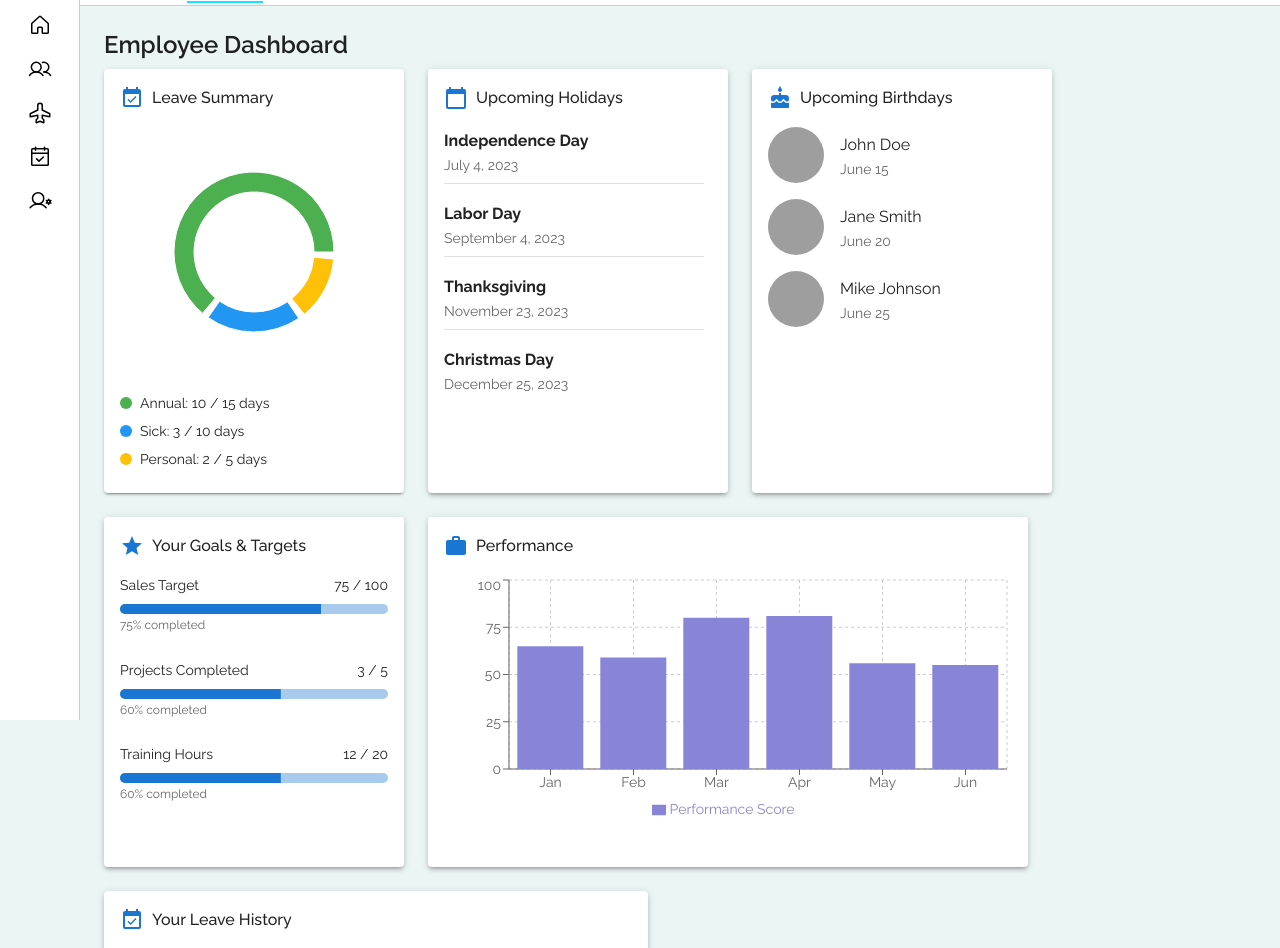
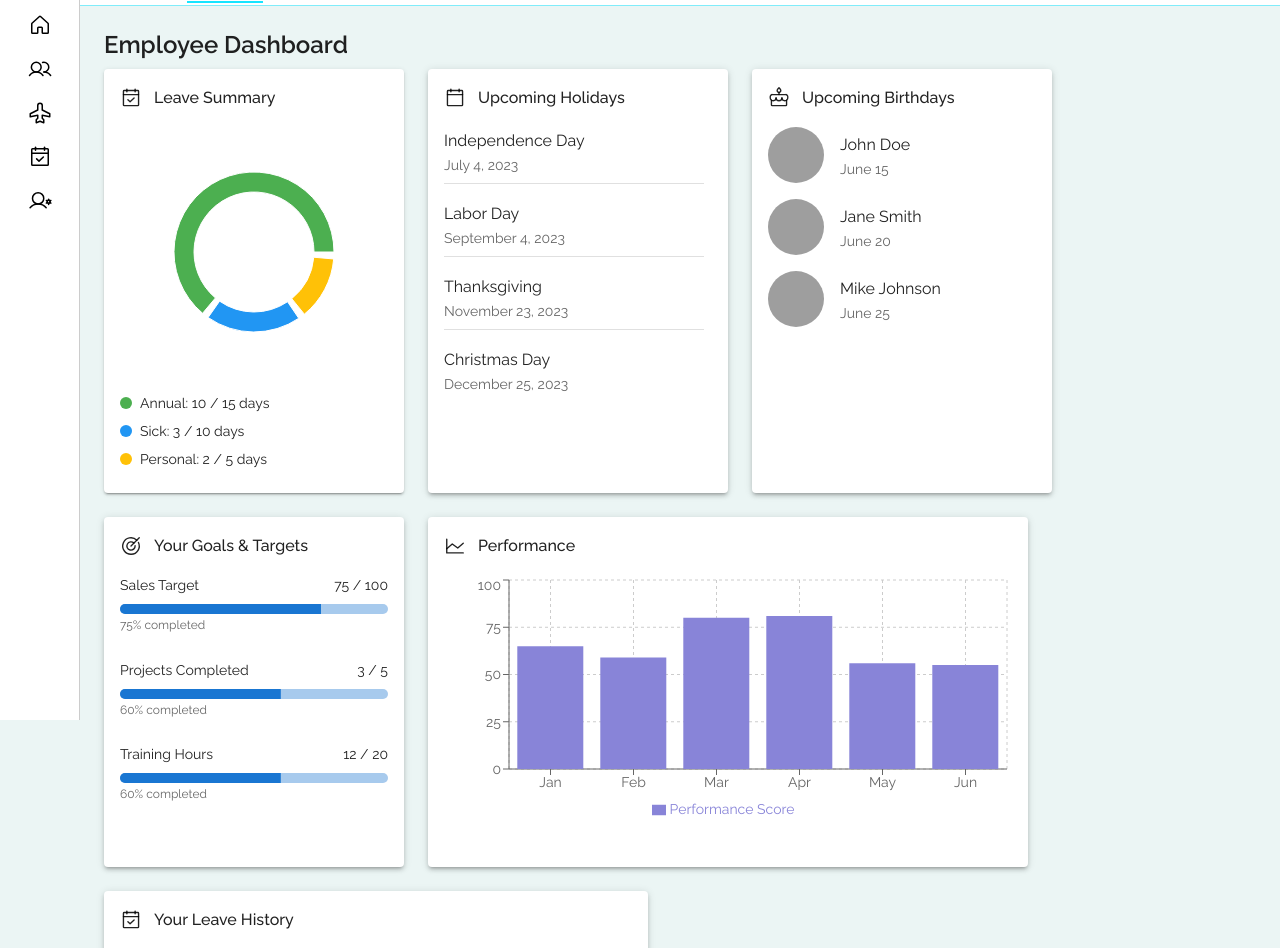
Before and after one commit to RohanSahu99/Selfeey_HRIS, a Next.js app: page /dashboard/myspace/dashboard in a window 1280 px wide. Shown: the part 80-1028 px from the top of the page. Built offline with nearby package versions, Linux system fonts and the light colour scheme; grey boxes are pictures that could not be loaded; a web font is replaced by a local one.

Commit message:
design changed

```diff
--- a/src/app/dashboard/myspace/dashboard/page.jsx
+++ b/src/app/dashboard/myspace/dashboard/page.jsx
@@ -12,19 +12,11 @@ import {
   useTheme,
   useMediaQuery
 } from '@mui/material';
-import {
-  CalendarToday,
-  Cake,
-  Work,
-  EventAvailable,
-  Star
-} from '@mui/icons-material';
+
 import { DataGrid } from '@mui/x-data-grid';
 import { PieChart, Pie, Cell, BarChart, Bar, XAxis, YAxis, CartesianGrid, Tooltip, Legend, ResponsiveContainer } from 'recharts';
-import { LocalizationProvider } from '@mui/x-date-pickers';
-import { AdapterDayjs } from '@mui/x-date-pickers/AdapterDayjs';
-import { DateCalendar } from '@mui/x-date-pickers/DateCalendar';
 import dayjs from 'dayjs';
+import { CalendarCheck,CalendarBlank,Cake,Target,ChartLine  } from 'phosphor-react';
 
 const Dashboard = () => {
   const theme = useTheme();
@@ -127,8 +119,8 @@ const formatBirthday = (dateString) => {
             minHeight: isMobile ? 'auto' : '350px',
             width:"300px"
           }}>
-            <Box display="flex" alignItems="center" mb={2}>
-              <EventAvailable color="primary" sx={{ mr: 1 }} />
+            <Box display="flex" alignItems="center" mb={2} gap={1.5}>
+              <CalendarCheck size={22} />
               <Typography variant="h6">Leave Summary</Typography>
             </Box>
             <Box sx={{
@@ -182,8 +174,8 @@ const formatBirthday = (dateString) => {
             minHeight: isMobile ? 'auto' : '350px',
             width:"300px"
           }}>
-            <Box display="flex" alignItems="center" mb={2}>
-              <CalendarToday color="primary" sx={{ mr: 1 }} />
+            <Box display="flex" alignItems="center" mb={2} gap={1.5}>
+              <CalendarBlank  size={22} sx={{ mr: 1 }} />
               <Typography variant="h6">Upcoming Holidays</Typography>
             </Box>
             <Box sx={{
@@ -193,7 +185,7 @@ const formatBirthday = (dateString) => {
             }}>
               {holidays.map((holiday, index) => (
                 <Box key={index} mb={2}>
-                  <Typography variant="subtitle1" fontWeight="bold">
+                  <Typography variant="subtitle1" >
                     {holiday.name}
                   </Typography>
                   <Typography variant="body2" color="text.secondary">
@@ -214,8 +206,8 @@ const formatBirthday = (dateString) => {
             minHeight: isMobile ? 'auto' : '350px',
              width:"300px"
           }}>
-            <Box display="flex" alignItems="center" mb={2}>
-              <Cake color="primary" sx={{ mr: 1 }} />
+            <Box display="flex" alignItems="center" mb={2} gap={1.5}>
+              <Cake size={22} sx={{ mr: 1 }} />
               <Typography variant="h6">Upcoming Birthdays</Typography>
             </Box>
             <Box sx={{
@@ -249,8 +241,8 @@ const formatBirthday = (dateString) => {
             minHeight: isMobile ? 'auto' : '350px',
              width:"300px"
           }}>
-            <Box display="flex" alignItems="center" mb={2}>
-              <Star color="primary" sx={{ mr: 1 }} />
+            <Box display="flex" alignItems="center" mb={2} gap={1.5}>
+              <Target size={22}  sx={{ mr: 1 }} />
               <Typography variant="h6">Your Goals & Targets</Typography>
             </Box>
             <Box>
@@ -288,8 +280,8 @@ const formatBirthday = (dateString) => {
             minHeight: isMobile ? 'auto' : '350px',
              width:"600px"
           }}>
-            <Box display="flex" alignItems="center" mb={2}>
-              <Work color="primary" sx={{ mr: 1 }} />
+            <Box display="flex" alignItems="center" mb={2} gap={1.5}>
+              <ChartLine size={22} sx={{ mr: 1 }} />
               <Typography variant="h6">Performance</Typography>
             </Box>
             <Box sx={{
@@ -314,8 +306,8 @@ const formatBirthday = (dateString) => {
         {/* Leave History */}
         <Grid item xs={12}>
           <Paper elevation={3} sx={{ p: 2 }}>
-            <Box display="flex" alignItems="center" mb={2}>
-              <EventAvailable color="primary" sx={{ mr: 1 }} />
+            <Box display="flex" alignItems="center" mb={2} gap={1.5}>
+              <CalendarCheck size={22} sx={{ mr: 1 }} />
               <Typography variant="h6">Your Leave History</Typography>
             </Box>
             <Box sx={{
```
